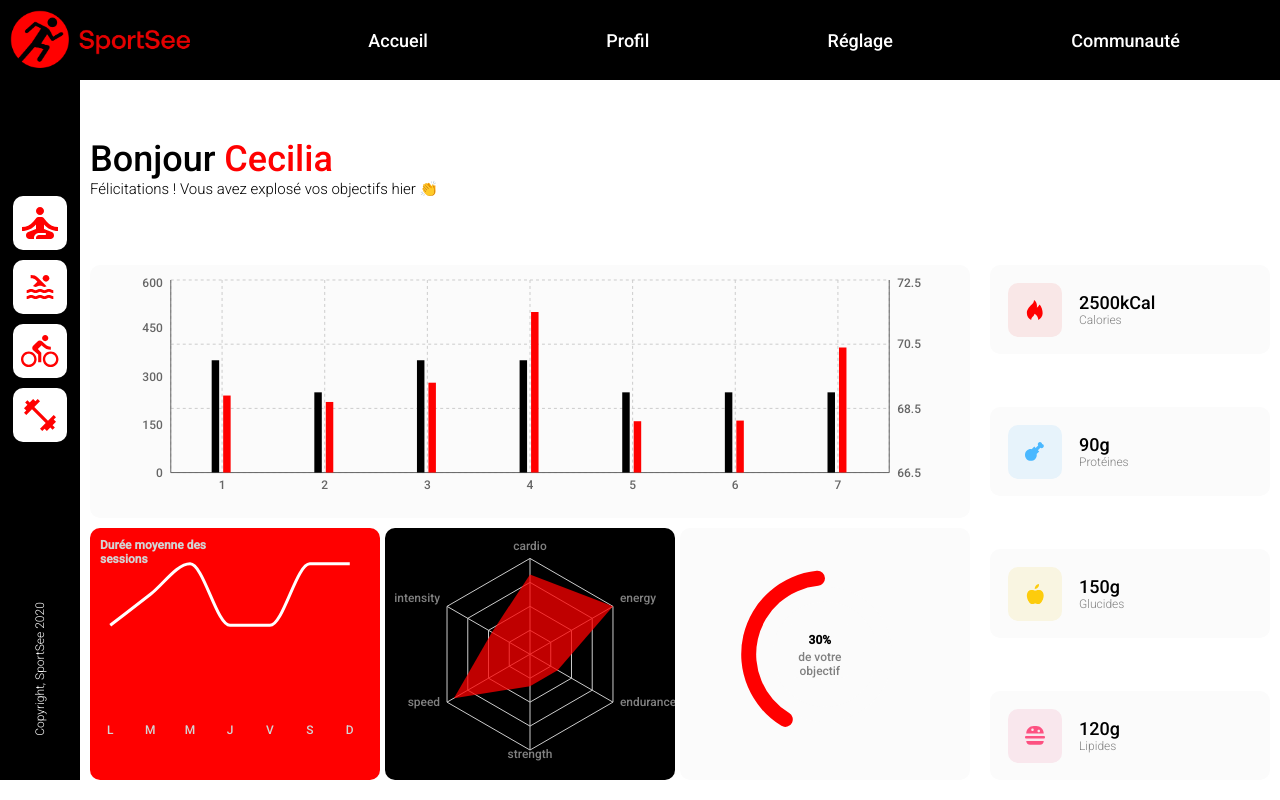
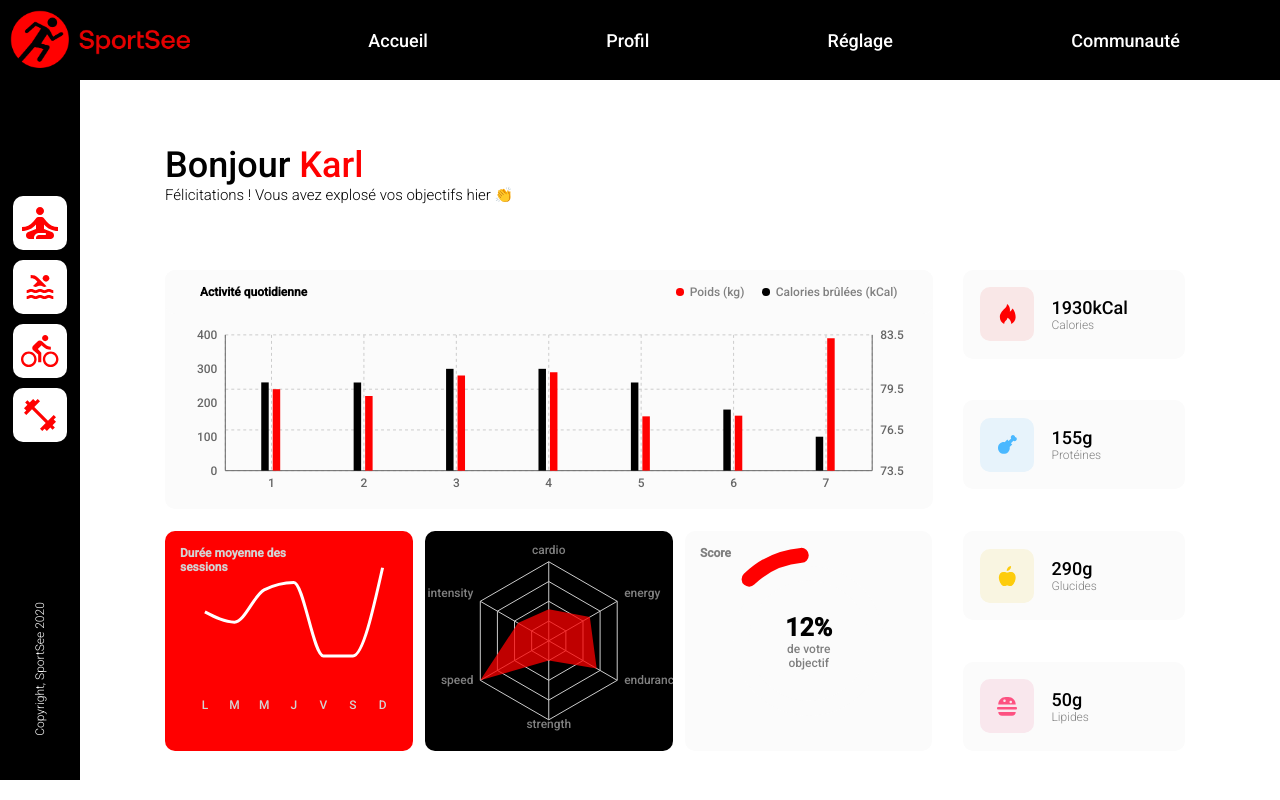
Before and after one commit to mulekick/ocr-sportsee-frontend, a React (Create React App) app: page / in a window 1280 px wide. Built offline with nearby package versions, Linux system fonts and the light colour scheme.

Commit message:
P12 update

```diff
--- a/src/index.jsx
+++ b/src/index.jsx
@@ -4,8 +4,8 @@ import React from "react";
 import ReactDOM from "react-dom/client";
 
 // import modules
-import Layout from "./js/layout.jsx";
-import SportSee from "./js/app.jsx";
+import Layout from "./js/components/layout.jsx";
+import Content from "./js/components/content.jsx";
 
 // import styles
 import "./scss/main.scss";
@@ -14,6 +14,6 @@ ReactDOM
     .createRoot(document.getElementById(`root`))
     .render(
         <React.StrictMode>
-            <Layout content={ <SportSee user={ 18 } /> } />
+            <Layout content={ <Content user={ 12 } /> } />
         </React.StrictMode>
     );
--- a/src/js/charts/bar.jsx
+++ b/src/js/components/bar.jsx
@@ -1,11 +1,27 @@
 import PropTypes from "prop-types";
-import {ResponsiveContainer, BarChart, Bar, XAxis, YAxis, CartesianGrid, Tooltip} from "recharts";
+import {ResponsiveContainer, Legend, BarChart, Bar, XAxis, YAxis, CartesianGrid, Tooltip} from "recharts";
 
 const
+    // legend hook-based component
+    Header = props => {
+        const
+            // destructure props
+            {nul} = props;
+
+        // header div styling
+        return <div className="bar-header">
+            <span><strong>Activité quotidienne</strong></span>
+            <div>
+                <span><span className="dot" style={{backgroundColor: `red`}}></span>&nbsp;&nbsp;Poids (kg)</span>
+                &nbsp;&nbsp;&nbsp;&nbsp;&nbsp;&nbsp;
+                <span><span className="dot" style={{backgroundColor: `black`}}></span>&nbsp;&nbsp;Calories brûlées (kCal)</span>
+            </div>
+        </div>;
+    },
     // x-axis tooltip hook-based component
     XToolTip = props => {
         const
-            // desctructure props
+            // destructure props
             {active, payload} = props;
 
         return active && payload && payload.length ?
@@ -16,7 +32,7 @@ const
             </div> :
             null;
     },
-    // sample hook-based bar chart
+    // bar chart hook-based component
     BarShart = props => {
         const
             // destructure props
@@ -24,19 +40,22 @@ const
 
         // wrapper div styling
         return <ResponsiveContainer className="bar-wrapper" width={width} height={height}>
-            <BarChart data={data} margin={{top: 5, right: 10, left: 10, bottom: 5}}>
+            <BarChart data={data} margin={{top: 65, right: 0, left: 0, bottom: -35}}>
                 <CartesianGrid strokeDasharray="3 3" />
                 <XAxis dataKey="day" tickLine={false} />
                 {/* declare dedicated Y axis for weight and calories and restrict the kilogram values domain so the variations are visible ... */}
                 <YAxis yAxisId={0} dataKey="kilogram" domain={[ `dataMin - 2.5`, `dataMax + 2.5` ]} orientation="right" tickLine={false} />
                 <YAxis yAxisId={1} dataKey="calories" orientation="left" tickLine={false} />
                 <Tooltip content={<XToolTip />} wrapperStyle={{padding: `10px`, backgroundColor: `red`, color: `white`}} />
+                <Legend wrapperStyle={{top: `0px`, left: `0px`, width: `100%`}} content={<Header />} />
                 {/* bind each bar to their specific Y axis ID ... */}
                 <Bar yAxisId={0} barSize={7.5} dataKey="kilogram" fill="#000000" />
                 <Bar yAxisId={1} barSize={7.5} dataKey="calories" fill="#ff0000" />
             </BarChart>
         </ResponsiveContainer>;
     };
+
+// no prop types for header sincs props are empty ...
 
 // define prop types ...
 XToolTip.propTypes = {
--- a/src/js/app.jsx
+++ b/src/js/components/content.jsx
@@ -4,22 +4,22 @@
 import React, {useState, useEffect} from "react";
 import PropTypes from "prop-types";
 
-import Hello from "./components/hello.jsx";
-import Stats from "./components/stats.jsx";
+import Hello from "./hello.jsx";
+import Stats from "./stats.jsx";
 
-import BarShart from "./charts/bar.jsx";
-import LineShart from "./charts/line.jsx";
-import RadarShart from "./charts/radar.jsx";
-import RadialBarShart from "./charts/radial.jsx";
+import BarShart from "./bar.jsx";
+import LineShart from "./line.jsx";
+import RadarShart from "./radar.jsx";
+import {RadialOverlay, RadialBarShart} from "./radial.jsx";
 
-import {getUserData} from "./helpers/api.js";
-import {UserActivity, UserSessions, UserPerformance, UserProfile} from "./helpers/models.js";
+import {getUserData} from "../helpers/api.js";
+import {UserActivity, UserSessions, UserPerformance, UserProfile} from "../helpers/models.js";
 
 const
     // react hook-based component rendering with async data
     // the above implies managing states for each asynchronously
     // retrieved piece of data ...
-    SportSee = props => {
+    Content = props => {
         const
             // component state is now managed variable by variable ...
             [ activity, setActivity ] = useState(null),
@@ -43,11 +43,13 @@ const
             <Hello data={ profile ? profile.format(`hello`) : {firstName: ``}} />
             <div>
                 {/* // condition component rendering on data being available */}
-                {activity ? <BarShart data={ activity.format() } height={`50%`} width={`100%`} /> : null}
+                {activity ? <BarShart data={ activity.format() } height={`48.75%`} width={`100%`} /> : null}
                 <div className="horizontal-wrapper">
-                    {sessions ? <LineShart data={ sessions.format() } height={`100%`} width={`33%`} /> : null}
-                    {performance ? <RadarShart data={ performance.format() } height={`100%`} width={`33%`} /> : null}
-                    {profile ? <RadialBarShart data={ profile.format(`radial`)} height={`100%`} width={`33%`} /> : null}
+                    {sessions ? <LineShart data={ sessions.format() } height={`100%`} width={`32.25%`} /> : null}
+                    {performance ? <RadarShart data={ performance.format() } height={`100%`} width={`32.25%`} /> : null}
+                    {/* overlayed div styling */}
+                    {profile ? <RadialOverlay percentage={ profile.format(`radial`).at(1).percentage } height={`100%`} width={`32.25%`} /> : null}
+                    {profile ? <RadialBarShart data={ profile.format(`radial`)} height={`100%`} width={`32.25%`} /> : null}
                 </div>
             </div>
             <Stats data={ profile ? profile.format(`stats`) : {keyData: {}}} />
@@ -55,9 +57,9 @@ const
     };
 
 // define prop types ...
-SportSee.propTypes = {
+Content.propTypes = {
     // user id : number required
     user: PropTypes.number.isRequired
 };
 
-export default SportSee;
+export default Content;
--- a/src/js/charts/line.jsx
+++ b/src/js/components/line.jsx
@@ -1,25 +1,30 @@
 import PropTypes from "prop-types";
-import {ResponsiveContainer, Legend, LineChart, Line, XAxis, Tooltip} from "recharts";
+import {ResponsiveContainer, Legend, LineChart, Line, XAxis, YAxis, Tooltip} from "recharts";
 
 const
     // x-axis tooltip hook-based component
     XToolTip = props => {
         const
-            // desctructure props
+            // destructure props
             {active, payload} = props;
 
+        // tooltip div styling
         return active && payload && payload.length ?
             <div>{`${ payload.at(0).value } min`}</div> :
             null;
     },
-    // legend component
+    // legend hook-based component
     Duration = props => {
-        const {a} = props;
+        const
+            // destructure props
+            {nul} = props;
+
+        // title div styling
         return <span>
             <strong>Durée moyenne des<br />sessions</strong>
         </span>;
     },
-    // sample hook-based stuff
+    // line chart hook-based component
     LineShart = props => {
         const
             // destructure props
@@ -27,10 +32,12 @@ const
 
         // wrapper div styling
         return <ResponsiveContainer className="line-wrapper" width={width} height={height}>
-            <LineChart data={data} margin={{top: 5, right: 30, left: 20, bottom: 5}}>
+            <LineChart data={data} margin={{top: 0, right: 30, left: -20, bottom: 0}}>
                 <XAxis stroke="lightgrey" dataKey="day" axisLine={false} tickLine={false} />
+                {/* declare a hidden Y axis in order to restrict the domain ... */}
+                <YAxis style={{display: `none`}} dataKey="sessionLength" domain={[ `dataMin - 25`, `dataMax + 25` ]} />
                 <Tooltip content={<XToolTip />} wrapperStyle={{padding: `10px`, backgroundColor: `lightgrey`, color: `black`}} />
-                <Legend wrapperStyle={{top: `10px`, left: `10px`}} content={<Duration />} />
+                <Legend wrapperStyle={{top: `15px`, left: `15px`}} content={<Duration />} />
                 <Line type="monotone" dataKey="sessionLength" stroke="#ffffff" strokeWidth={3} dot={false} />
             </LineChart>
         </ResponsiveContainer>;
--- a/src/js/charts/radar.jsx
+++ b/src/js/components/radar.jsx
@@ -2,7 +2,7 @@ import PropTypes from "prop-types";
 import {ResponsiveContainer, Radar, RadarChart, PolarGrid, PolarAngleAxis} from "recharts";
 
 const
-    // sample hook-based radar chart
+    // radar chart hook-based component
     RadarShart = props => {
         const
             // destructure props
--- a/src/js/charts/radial.jsx
+++ b/src/js/components/radial.jsx
@@ -1,17 +1,21 @@
 import PropTypes from "prop-types";
-import {ResponsiveContainer, Legend, RadialBarChart, RadialBar} from "recharts";
+import {ResponsiveContainer, RadialBarChart, RadialBar} from "recharts";
 
 const
-    // legend component
-    Score = props => {
-        const {percentage} = props;
-        return <div className="overlay">
-            <span style={{color: `black`, fontSize: `24px`}}><strong>{ percentage }%</strong></span>
+    // radial chart overlay hook-based component
+    RadialOverlay = props => {
+        const
+            // destructure props
+            {percentage, height, width} = props;
+
+        return <div className="radial-overlay" style={{height: height, width: width}}>
+            <span><strong>Score</strong></span>
+            <span><strong>{ percentage }%</strong></span>
             <span>de votre</span>
             <span>objectif</span>
         </div>;
     },
-    // sample hook-based stuff
+    // radial chart hook-based component
     RadialBarShart = props => {
         const
             // destructure props
@@ -20,7 +24,6 @@ const
         // wrapper div styling
         return <ResponsiveContainer className="radial-wrapper" width={width} height={height}>
             <RadialBarChart cx="50%" cy="50%" innerRadius="65%" outerRadius="100%" barSize={15} data={data} startAngle={90} endAngle={450}>
-                <Legend wrapperStyle={{left: `37.5%`, top: `37.5%`}} content={<Score percentage={ data.at(1).percentage } />} />
                 <RadialBar background={false} clockWise dataKey="percentage" cornerRadius={15}/>
             </RadialBarChart>
         </ResponsiveContainer>;
@@ -28,9 +31,12 @@ const
 
 
 // define prop types ...
-Score.propTypes = {
+RadialOverlay.propTypes = {
     // percentage : number required
-    percentage: PropTypes.number.isRequired
+    percentage: PropTypes.number.isRequired,
+    // height / width : number required
+    height: PropTypes.string.isRequired,
+    width: PropTypes.string.isRequired
 };
 
 // define prop types ...
@@ -48,4 +54,4 @@ RadialBarShart.propTypes = {
     width: PropTypes.string.isRequired
 };
 
-export default RadialBarShart;
+export {RadialOverlay, RadialBarShart};
--- a/src/js/components/stats.jsx
+++ b/src/js/components/stats.jsx
@@ -9,7 +9,7 @@ import sugar from "../../img/sugar.svg";
 import fat from "../../img/fat.svg";
 
 const
-    // sample hook-based stuff
+    // user stats hook-based component
     Stats = props => {
         const
             // destructure props
@@ -53,14 +53,14 @@ const
 
 // define prop types ...
 Stats.propTypes = {
-    // keyData : object shape required
+    // keyData : object shape optional (only available once data is loaded)
     keyData: PropTypes.shape({
         // calorieCount / proteinCount / carbohydrateCount / lipidCount : number required
         calorieCount: PropTypes.number.isRequired,
         proteinCount: PropTypes.number.isRequired,
         carbohydrateCount: PropTypes.number.isRequired,
         lipidCount: PropTypes.number.isRequired
-    }).isRequired
+    })
 };
 
 export default Stats;
--- a/src/js/components/thumbnail.jsx
+++ b/src/js/components/thumbnail.jsx
@@ -2,7 +2,7 @@
 import PropTypes from "prop-types";
 
 const
-    // sample hook-based stuff
+    // thumbnail hook-based component
     Thumbnail = props => {
         const
             // destructure props
--- a/src/js/helpers/models.js
+++ b/src/js/helpers/models.js
@@ -73,7 +73,7 @@ const
         constructor(d) {
             const
                 // destructure data and account for inconsistencies
-                {id, userInfos: {firstName}, todayScore, score, keyData} = d;
+                {userInfos: {firstName}, todayScore, score, keyData} = d;
             // flatten data for consumption by components
             this.firstName = firstName;
             this.score = todayScore || score;
--- a/src/scss/main.scss
+++ b/src/scss/main.scss
@@ -75,7 +75,7 @@ div.left {
 div.content {
     // content layout management
     @include flex($direction: row);
-    @include box($width: calc(100% - 80px), $height: 700px, $padding: unset, $radius: 0px);
+    @include box($width: calc(100% - 80px), $height: 700px, $padding: 09px 75px, $radius: 0px);
     // style overrides
     flex-wrap: wrap;
 
@@ -109,19 +109,20 @@ div.content {
     // charts
     > div:nth-of-type(2) {
         // content layout management
+        @include flex($justify: space-between);
         @include box($width: 75%, $height: 75%, $radius: 0px);
     }
 
     // stats
     > div:nth-of-type(3) {
-        @include box($width: 25%, $height: 75%, $padding: unset, $radius: 0px);
+        @include box($width: 25%, $height: 75%, $radius: 0px);
 
         ul {
             // content layout management
             @include flex($justify: space-between);
             @include box($height: 100%, $radius: 0px);
             // style overrides
-            padding-bottom: 0;
+            padding-top: 0;
             margin: 0;
             list-style-type: none;
 
@@ -151,7 +152,7 @@ div.content {
 // bar chart wrapper div
 div.bar-wrapper {
     // content layout management
-    @include box($backcolor: $color_background_secondary);
+    @include box($padding: 0px, $backcolor: $color_background_secondary);
 
     // bar chart tooltip layout
     .tooltip {
@@ -160,14 +161,34 @@ div.bar-wrapper {
     }
 }
 
+// radial overlayed div layout
+div.bar-header {
+    // content layout management
+    @include flex($direction: row, $justify: space-between);
+    @include box($padding: 15px 35px, $backcolor: $color_background_secondary);
+
+    .dot {
+        height: 7.5px;
+        width: 7.5px;
+        border-radius: 50%;
+        display: inline-block;
+    }
+
+    > div {
+        @include flex($direction: row, $justify: space-between);
+        // width: 25%;
+        color: grey;
+    }
+}
+
 // horizontal charts wrapper
 div.horizontal-wrapper {
     // content layout management
     @include flex($direction: row, $align: center, $justify: space-between);
-    @include box($width: 100%, $height: 50%, $padding: unset);
+    @include box($width: 100%, $height: 48.75%, $padding: 10px 0);
 
     // style overrides
-    margin-top: 10px;
+    position: relative;
 }
 
 // line chart wrapper div
@@ -192,13 +213,28 @@ div.radar-wrapper {
 div.radial-wrapper {
     // content layout management
     @include box($padding: unset, $backcolor: $color_background_secondary);
+}
 
-    // overlayed div layout
-    .overlay{
-        // content layout management
-        @include flex($justify: center);
-        @include box($width: 22.5%, $height: 22.5%, $padding: unset, $backcolor: $color_background_secondary);
+// radial overlayed div layout
+div.radial-overlay {
+    // content layout management
+    @include flex($justify: center);
+    // style overrides
+    position: absolute;
+    right: 0px;
+
+    * {
         color: grey;
-        font-size: 15px;
+    }
+
+    > span:nth-of-type(1) {
+        position: absolute;
+        top: 25px;
+        left: 15px;
+    }
+
+    > span:nth-of-type(2) strong {
+        font-size: 25px;
+        color: black;
     }
 }
```
Also changed, not shown: src/js/components/layout.jsx (renamed from src/js/layout.jsx, +8 -8 lines).
